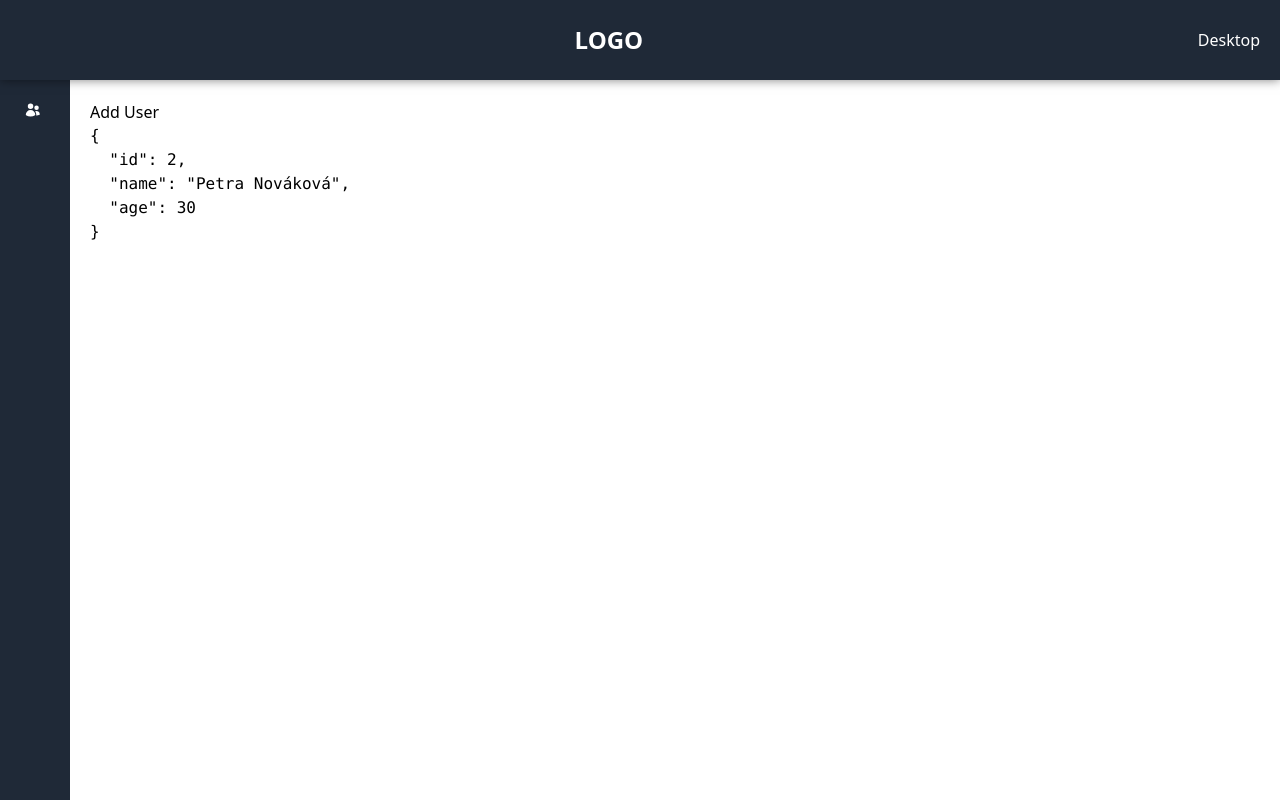
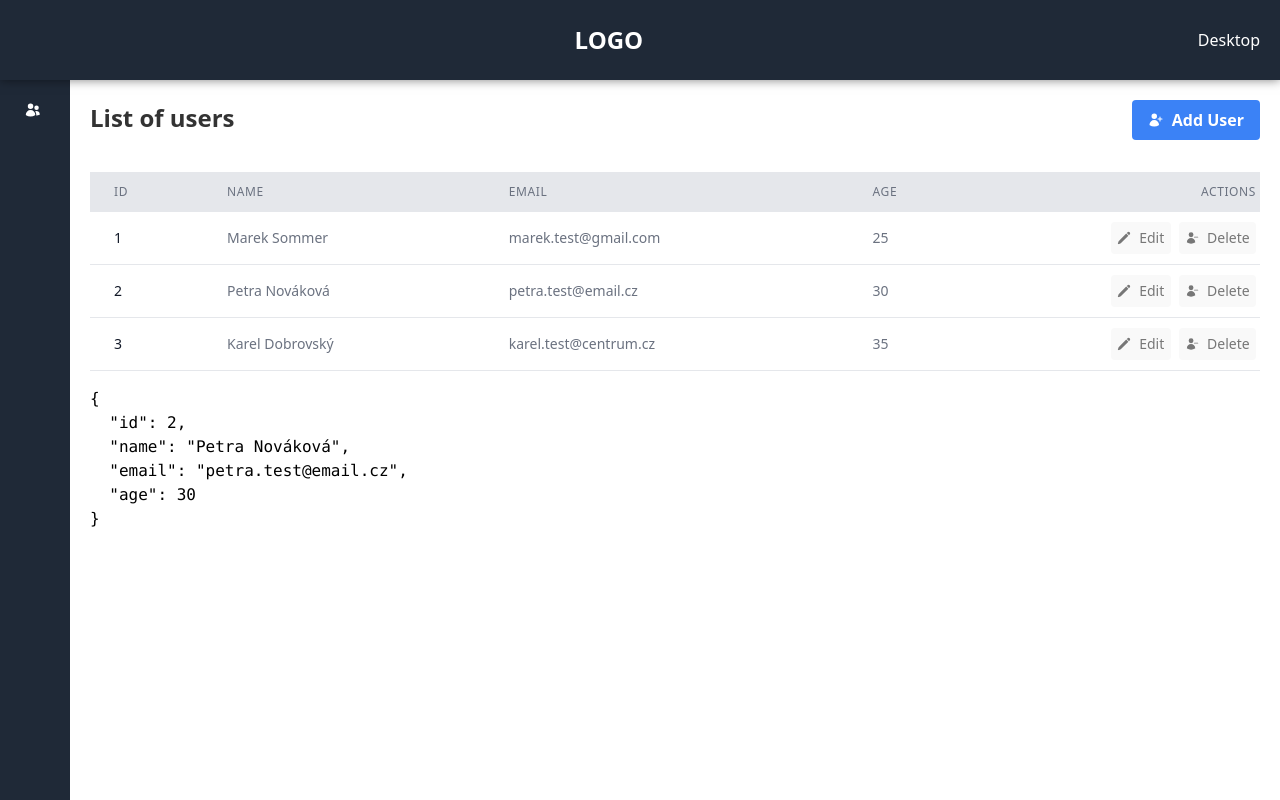
Before and after one commit to Cmanar0/SQ, a Nuxt app: page / in a window 1280 px wide. Built offline with nearby package versions, Linux system fonts and the light colour scheme.

Commit message:
Add tailwind table

```diff
--- a/components/usersTable.vue
+++ b/components/usersTable.vue
@@ -1,4 +1,9 @@
 <script setup lang="ts">
+import userPlus from '../assets/svg/user-plus.vue'
+import userMinus from '../assets/svg/user-minus.vue'
+import edit from '../assets/svg/edit.vue'
+import options from '../assets/svg/options.vue'
+
 import { storeToRefs } from 'pinia'
 import { manageUsers } from '@/stores/store' // Make sure to import the store
 
@@ -16,9 +21,107 @@ function addUser() {
   usersStore.addUser({ id: id, name: name, age: age })
 }
 
+const dropdownOptions = ref([
+  { value: 'edit', text: 'Edit' },
+  { value: 'delete', text: 'Delete' }
+])
 const usedById = usersStore.getUserById(2)
 </script>
 <template>
-  <button @click="addUser">Add User</button>
-  <pre>{{ usedById }}</pre>
+  <div>
+    <div class="main-header">
+      <h1>List of users</h1>
+      <button
+        @click="addUser"
+        class="btn-content mb-4 bg-blue-500 hover:bg-blue-700 text-white font-bold py-2 px-4 rounded"
+      >
+        <user-plus class="icon" />
+        Add User
+      </button>
+    </div>
+    <div>
+      <table class="min-w-full table-auto">
+        <thead class="bg-gray-200">
+          <tr>
+            <th class="px-6 py-3 text-left text-xs font-medium text-gray-500 uppercase tracking-wider">ID</th>
+            <th class="px-6 py-3 text-left text-xs font-medium text-gray-500 uppercase tracking-wider">
+              Name
+            </th>
+            <th class="px-6 py-3 text-left text-xs font-medium text-gray-500 uppercase tracking-wider">
+              Email
+            </th>
+            <th class="px-6 py-3 text-left text-xs font-medium text-gray-500 uppercase tracking-wider">
+              Age
+            </th>
+            <th class="px-1 py-3 text-right text-xs font-medium text-gray-500 uppercase tracking-wider">
+              Actions
+            </th>
+          </tr>
+        </thead>
+        <tbody>
+          <tr v-for="user in users" :key="user.id" class="bg-white border-b">
+            <td class="px-6 py-4 whitespace-nowrap text-sm font-medium text-gray-900">{{ user.id }}</td>
+            <td class="px-6 py-4 whitespace-nowrap text-sm text-gray-500">{{ user.name }}</td>
+            <td class="px-6 py-4 whitespace-nowrap text-sm text-gray-500">{{ user.email }}</td>
+            <td class="px-6 py-4 whitespace-nowrap text-sm text-gray-500">{{ user.age }}</td>
+            <td class="px-1 py-2 text-right text-sm font-medium">
+              <div class="actions">
+                <span class="btn-content">
+                  <edit class="icon" />
+                  Edit
+                </span>
+                <span class="btn-content">
+                  <user-minus class="icon" />
+                  Delete
+                </span>
+              </div>
+            </td>
+          </tr>
+        </tbody>
+      </table>
+    </div>
+    <pre class="mt-4">{{ usedById }}</pre>
+  </div>
 </template>
+
+<style scoped>
+.main-header {
+  display: flex;
+  justify-content: space-between;
+  width: 100%;
+  margin-bottom: 1rem;
+}
+h1 {
+  font-size: 1.5rem;
+  font-weight: 600;
+  color: #333;
+}
+.btn-content {
+  display: flex;
+  align-items: center;
+  gap: 0.5rem;
+}
+
+.actions {
+  display: flex;
+  gap: 0.5rem;
+  justify-content: flex-end;
+}
+.actions span {
+  display: flex;
+  cursor: pointer;
+  color: #777;
+  align-items: center;
+  background-color: #f9f9f9;
+  padding: 0.4rem;
+  border-radius: 0.25rem;
+}
+.actions span:hover {
+  background-color: #e6e6e6;
+  color: #555;
+}
+.actions span:active {
+  background-color: #d9d9d9;
+  color: #444;
+}
+</style>
--- a/stores/store.ts
+++ b/stores/store.ts
@@ -1,24 +1,24 @@
-import { defineStore } from "pinia";
+import { defineStore } from 'pinia'
 
 export const manageUsers = defineStore({
-  id: "users",
+  id: 'users',
   state: () => {
     return {
       users: [
-        { id: 1, name: "Marek Sommer", age: 25 },
-        { id: 2, name: "Petra Nováková", age: 30 },
-        { id: 3, name: "Karel Dobrovský", age: 35 },
-      ],
-    };
+        { id: 1, name: 'Marek Sommer', email: 'marek.test@gmail.com', age: 25 },
+        { id: 2, name: 'Petra Nováková', email: 'petra.test@email.cz', age: 30 },
+        { id: 3, name: 'Karel Dobrovský', email: 'karel.test@centrum.cz', age: 35 }
+      ]
+    }
   },
   actions: {
-    addUser(id: number, name: string, age: number) {
-      this.users.push({ id, name, age });
-    },
+    addUser(id: number, name: string, email: string, age: number) {
+      this.users.push({ id, name, email, age })
+    }
   },
   getters: {
-    getUserById: (state) => (id: number) => {
-      return state.users.find((user) => user.id === id);
-    },
-  },
-});
+    getUserById: state => (id: number) => {
+      return state.users.find(user => user.id === id)
+    }
+  }
+})
```
